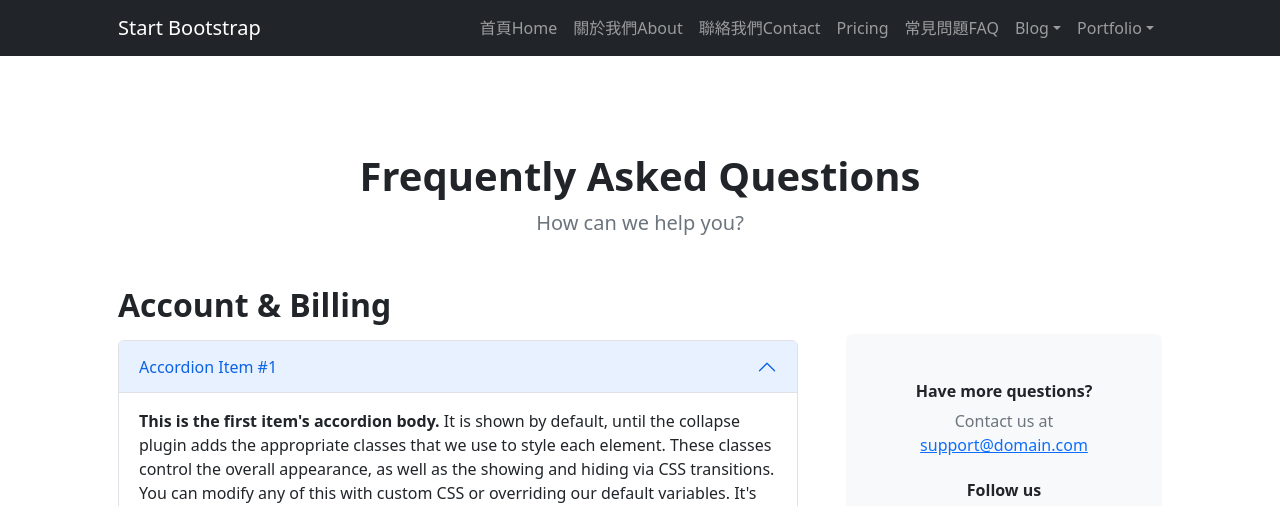
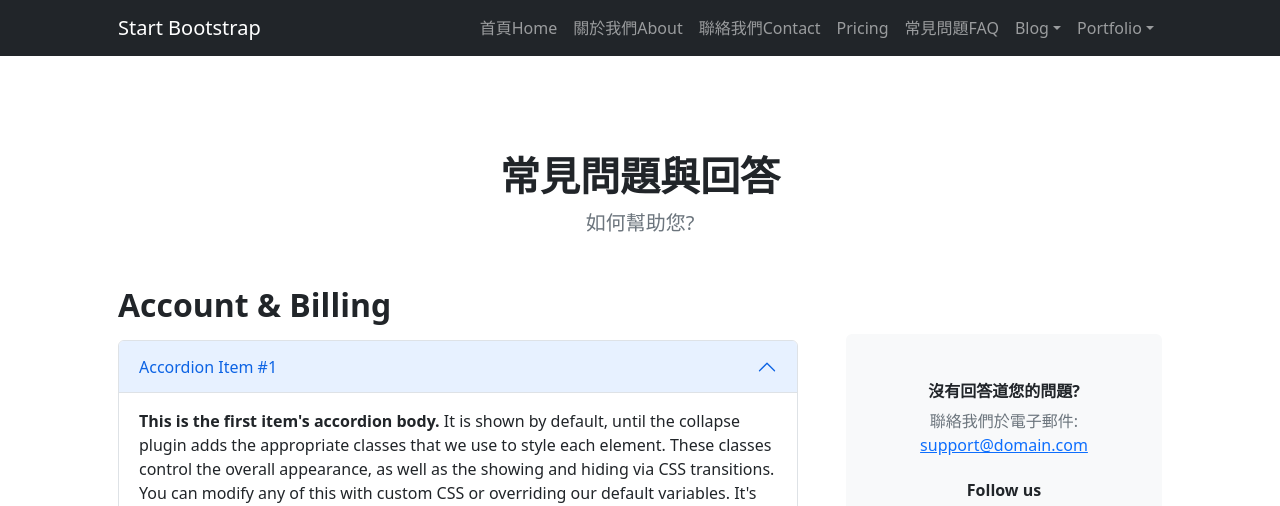
Before and after one commit to hsinjulin/my-first-website, a plain HTML site: page faq.html in a window 1280 px wide. Shown: the top 506 px of the page. Drawn offline with nearby package versions, Linux system fonts and the light colour scheme.

Commit message:
change QA

```diff
--- a/faq.html
+++ b/faq.html
@@ -49,8 +49,8 @@
             <section class="py-5">
                 <div class="container px-5 my-5">
                     <div class="text-center mb-5">
-                        <h1 class="fw-bolder">Frequently Asked Questions</h1>
-                        <p class="lead fw-normal text-muted mb-0">How can we help you?</p>
+                        <h1 class="fw-bolder">常見問題與回答</h1>
+                        <p class="lead fw-normal text-muted mb-0">如何幫助您?</p>
                     </div>
                     <div class="row gx-5">
                         <div class="col-xl-8">
@@ -134,9 +134,9 @@
                                 <div class="card-body p-4 py-lg-5">
                                     <div class="d-flex align-items-center justify-content-center">
                                         <div class="text-center">
-                                            <div class="h6 fw-bolder">Have more questions?</div>
+                                            <div class="h6 fw-bolder">沒有回答道您的問題?</div>
                                             <p class="text-muted mb-4">
-                                                Contact us at
+                                                聯絡我們於電子郵件:
                                                 <br />
                                                 <a href="#!">support@domain.com</a>
                                             </p>
```
